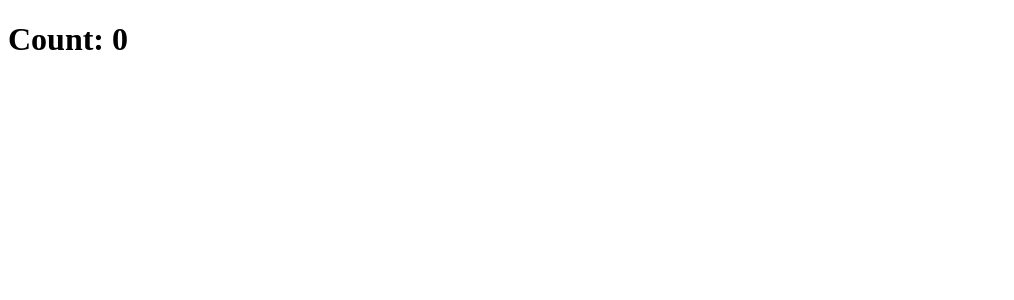
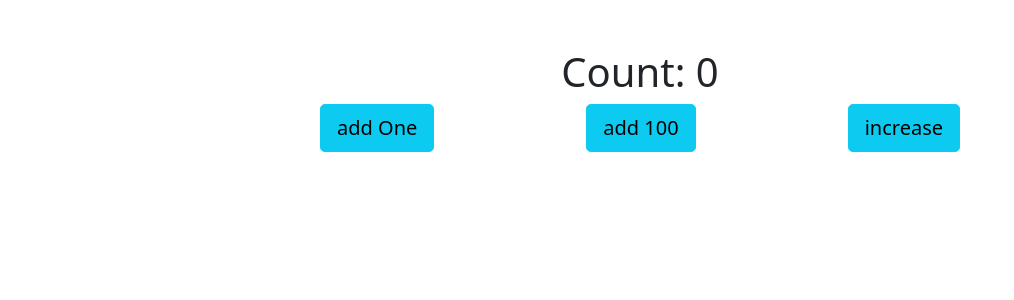
Before and after one commit to mate-academy/react_counter, a React (Create React App) app: page / in a window 1280 px wide. Shown: the top 300 px of the page, without its empty margins (0-1014 px from the left). Built offline with nearby package versions, Linux system fonts and the light colour scheme; the HTML template or start-up script is replaced by a standard one.

Commit message:
solution

```diff
--- a/package.json
+++ b/package.json
@@ -9,6 +9,7 @@
     "@types/node": "^12.20.18",
     "@types/react": "^17.0.15",
     "@types/react-dom": "^17.0.9",
+    "bootstrap": "^5.1.1",
     "node-sass": "^6.0.1",
     "react": "^17.0.2",
     "react-dom": "^17.0.2",
--- a/src/App.tsx
+++ b/src/App.tsx
@@ -1,18 +1,13 @@
 import React from 'react';
 import './App.scss';
+import { Counter } from './components/Counter';
 
-class App extends React.Component {
-  addOne = () => {};
-
-  add100 = () => {};
-
-  increase = () => {};
-
-  render() {
-    return (
-      <h1>Count: 0</h1>
-    );
-  }
-}
+const App: React.FC = () => {
+  return (
+    <div className="App">
+      <Counter />
+    </div>
+  );
+};
 
 export default App;
--- /dev/null
+++ b/src/components/Counter.tsx
@@ -0,0 +1,81 @@
+import React from 'react';
+import 'bootstrap/dist/css/bootstrap.min.css';
+
+type State = {
+  count: number;
+};
+
+export class Counter extends React.Component<{}, State> {
+  state: State = {
+    count: 0,
+  };
+
+  addOne = () => {
+    this.setState((prevState) => {
+      return {
+        count: prevState.count + 1,
+      };
+    });
+  };
+
+  add100 = () => {
+    this.setState((prevState) => {
+      return {
+        count: prevState.count + 100,
+      };
+    });
+  };
+
+  increase = () => {
+    this.addOne();
+
+    if (this.state.count % 5 === 0) {
+      this.add100();
+    }
+  };
+
+  render() {
+    const { count } = this.state;
+
+    return (
+      <div className="w-50 mx-auto pt-5 ">
+        <h1 className="d-flex justify-content-center">
+          {`Count: ${count}`}
+        </h1>
+
+        <div className="d-flex justify-content-sm-between">
+          <button
+            type="button"
+            className="btn btn-info btn-lg"
+            onClick={() => {
+              this.addOne();
+            }}
+          >
+            add One
+          </button>
+
+          <button
+            type="button"
+            className="btn btn-info btn-lg"
+            onClick={() => {
+              this.add100();
+            }}
+          >
+            add 100
+          </button>
+
+          <button
+            type="button"
+            className="btn btn-info btn-lg"
+            onClick={() => {
+              this.increase();
+            }}
+          >
+            increase
+          </button>
+        </div>
+
+      </div>
+    );
+  }
+}
```
Also changed, not shown: 1 other file (tests, documents, lock files or other folders).
